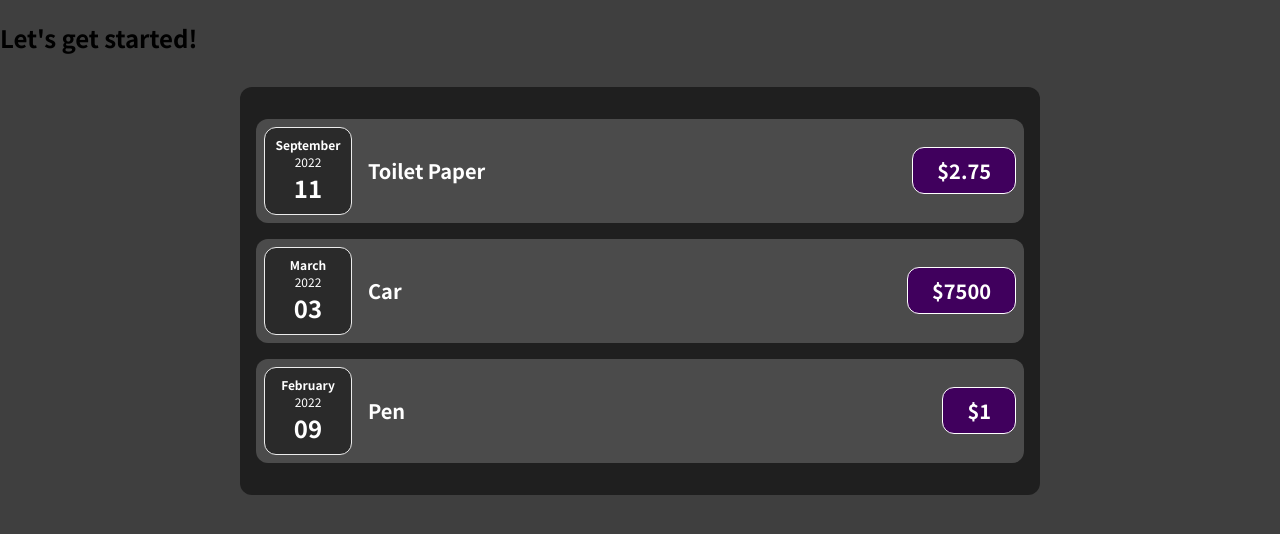
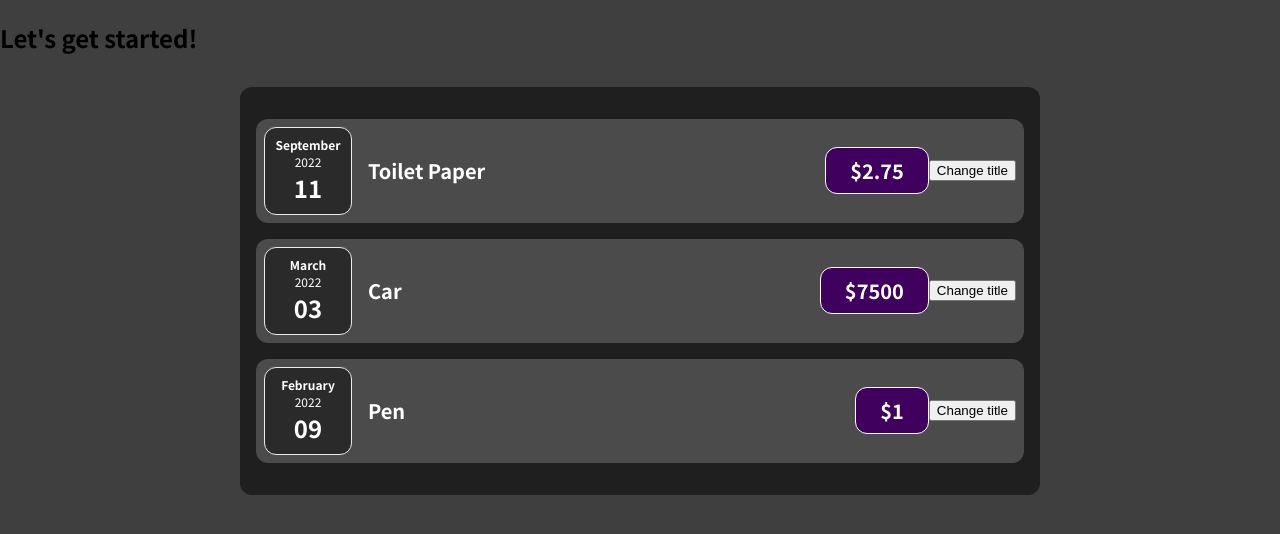
Before and after one commit to laialopezz/react-finances, a React (Create React App) app: page / in a window 1280 px wide. Shown: the top 534 px of the page. Built offline with nearby package versions, Linux system fonts and the light colour scheme.

Commit message:
[ExpenseItem] useState usage

```diff
--- a/src/components/Expenses/ExpenseItem/ExpenseItem.js
+++ b/src/components/Expenses/ExpenseItem/ExpenseItem.js
@@ -1,15 +1,22 @@
 import "./ExpenseItem.css";
 import ExpenseDate from "./ExpenseDate/ExpenseDate";
 import Card from "../../Shared/Card/Card";
+import { useState } from "react";
 
 const ExpenseItem = (props) => {
+  const [name, setName] = useState(props.name);
+  const changeTitle = () => {
+    setName("Hello");
+  };
+
   return (
     <Card className="expense-item">
       <ExpenseDate date={props.date} />
       <div className="expense-item__description">
-        <h2>{props.name}</h2>
+        <h2>{name}</h2>
         <div className="expense-item__price">${props.amount}</div>
       </div>
+      <button onClick={changeTitle}>Change title</button>
     </Card>
   );
 };
```
